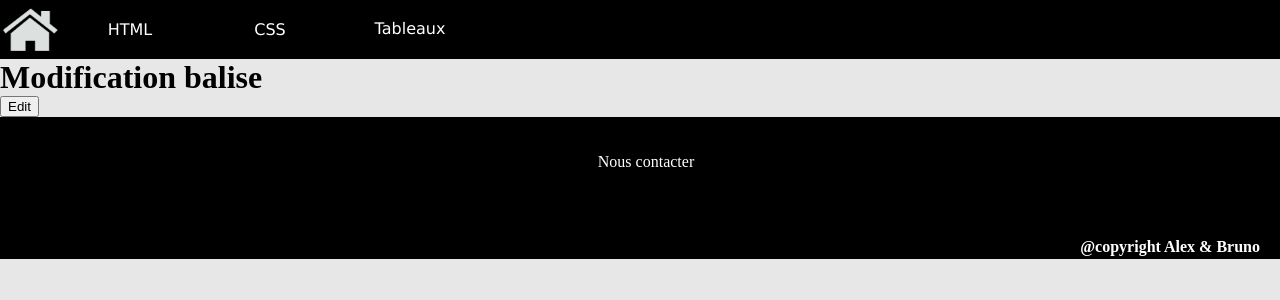
After one commit to alexandrebersihand/projet-binome, a Symfony app: template templates/definition/update.html.twig in a window 1280 px wide. The commit adds this page. Shown: the top 300 px of the page. Run offline with Twig, Linux system fonts and the light colour scheme; the template is opened without the code that fills it, so the values that code supplies are empty; some libraries are stand-ins or nearby versions.

Commit message:
add edit route and template

```diff
--- a/templates/definition/index1.html.twig
+++ b/templates/definition/index1.html.twig
@@ -15,7 +15,7 @@
                 <li>
                     <a href="{{ path('app_definition_show', {id: definition.id}) }}"> {{ definition.nom }}
                     </a>
-                    {#<a href="{{ path('app_definition_edit' , {id}) }}">Editer</a> #}
+                    <a href="{{ path('app_definition_edit' , {id: definition.id}) }}">Editer</a>
                 </li>
         </ul>
             {% endfor %}
--- /dev/null
+++ b/templates/definition/update.html.twig
@@ -0,0 +1,9 @@
+{% extends 'base.html.twig' %}
+
+{% block title %}Update balise{% endblock %}
+
+{% block body %}
+    <h1>Modification balise</h1>
+    {{ include('definition/_form.html.twig',
+        {action : 'Edit'}) }}
+{% endblock %}
```
Also changed, not shown: src/Controller/DefinitionController.php (+19 -0 lines).
